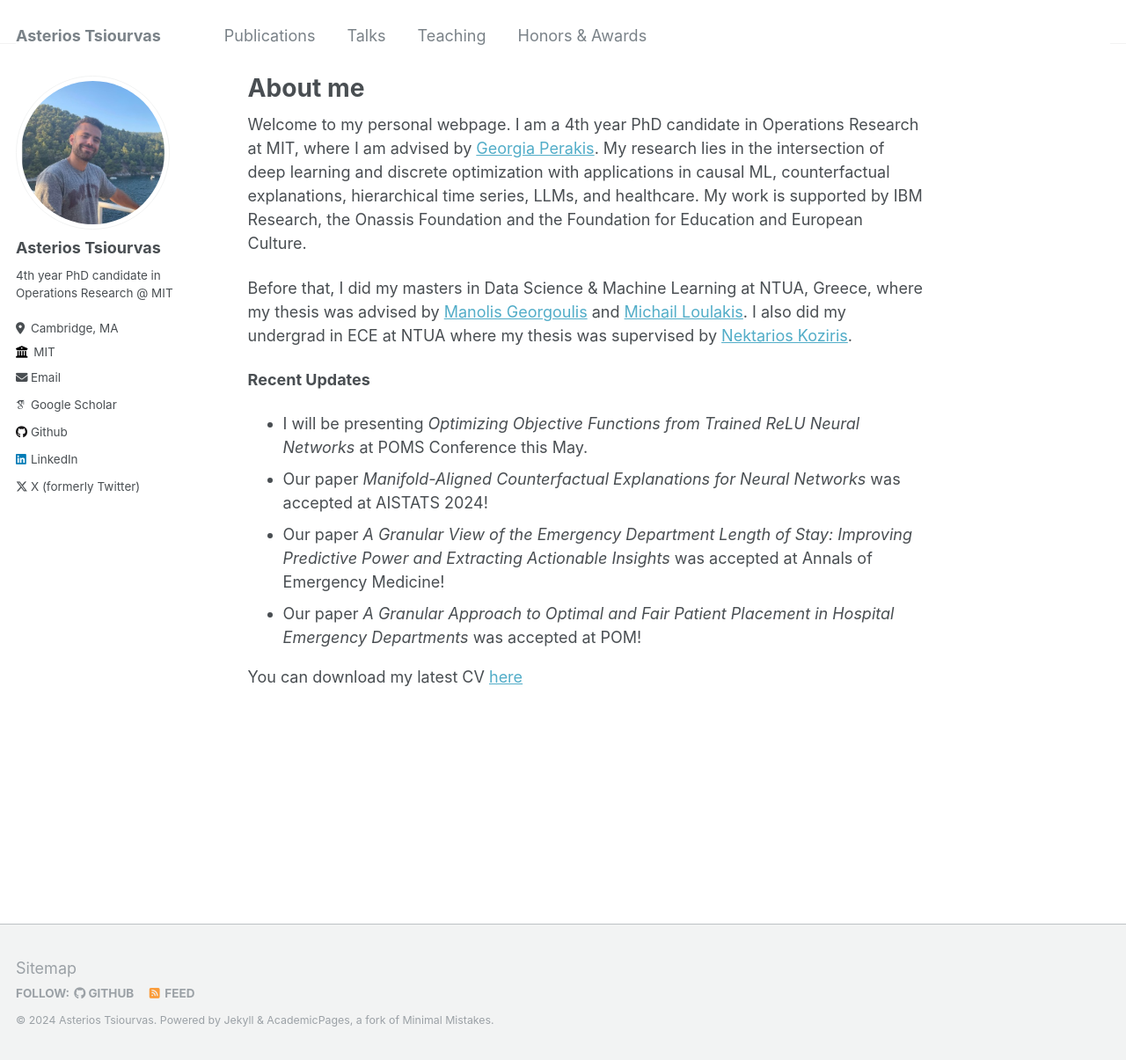
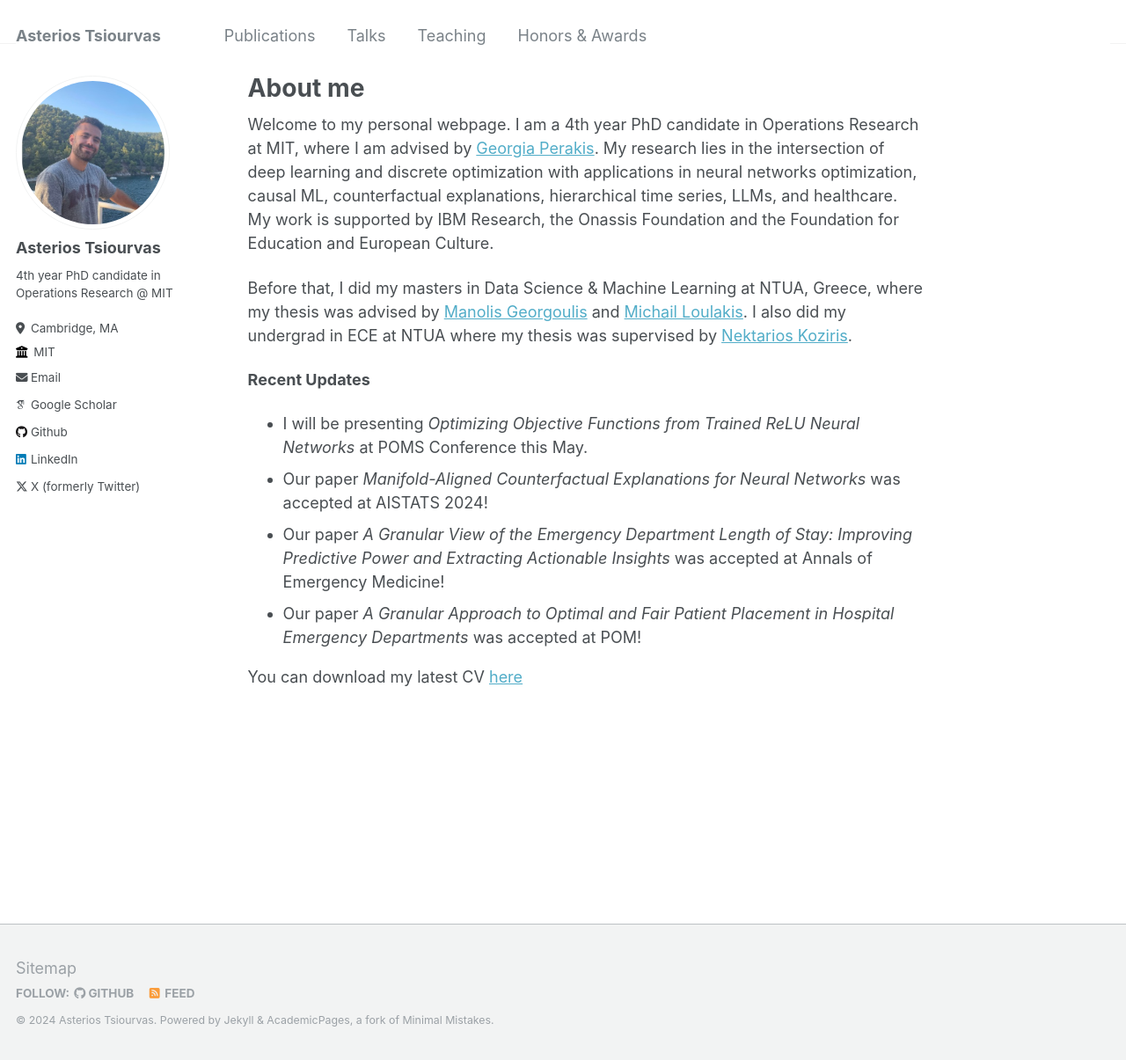
Before and after one commit to asterios-tsiourvas/asterios-tsiourvas.github.io, a Jekyll site: the page built from _pages/about.md, in a window 1280 px wide and 1205 px high. Shown: the whole window at 88% size. Built offline with Jekyll 4.4.1, drawn with Linux system fonts in a browser that asks for light colours; some web fonts are replaced.

Commit message:
initial_commit

```diff
--- a/_pages/about.md
+++ b/_pages/about.md
@@ -7,7 +7,7 @@ redirect_from:
   - /about.html
 ---
 
-Welcome to my personal webpage. I am a 4th year PhD candidate in Operations Research at MIT, where I am advised by [Georgia Perakis](https://mitmgmtfaculty.mit.edu/gperakis/). My research lies in the intersection of deep learning and discrete optimization with applications in causal ML, counterfactual explanations, hierarchical time series, LLMs, and healthcare.  My work is supported by IBM Research, the Onassis Foundation and the Foundation for Education and European Culture.
+Welcome to my personal webpage. I am a 4th year PhD candidate in Operations Research at MIT, where I am advised by [Georgia Perakis](https://mitmgmtfaculty.mit.edu/gperakis/). My research lies in the intersection of deep learning and discrete optimization with applications in neural networks optimization, causal ML, counterfactual explanations, hierarchical time series, LLMs, and healthcare.  My work is supported by IBM Research, the Onassis Foundation and the Foundation for Education and European Culture.
 
 Before that, I did my masters in Data Science & Machine Learning at NTUA, Greece, where my thesis was advised by [Manolis Georgoulis](http://www.math.ntua.gr/~georgoulis/) and [Michail Loulakis](http://www.math.ntua.gr/~loulakis/info/Home.html). I also did my undergrad in ECE at NTUA where my thesis was supervised by [Nektarios Koziris](http://www.cslab.ntua.gr/~nkoziris/).
 
```
